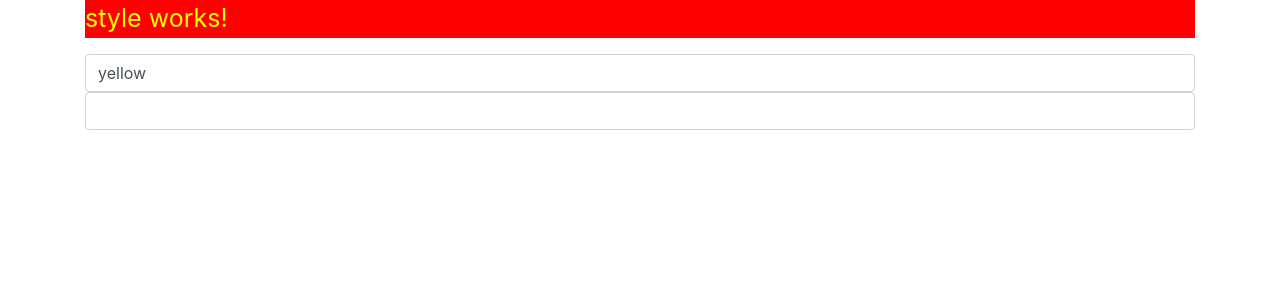
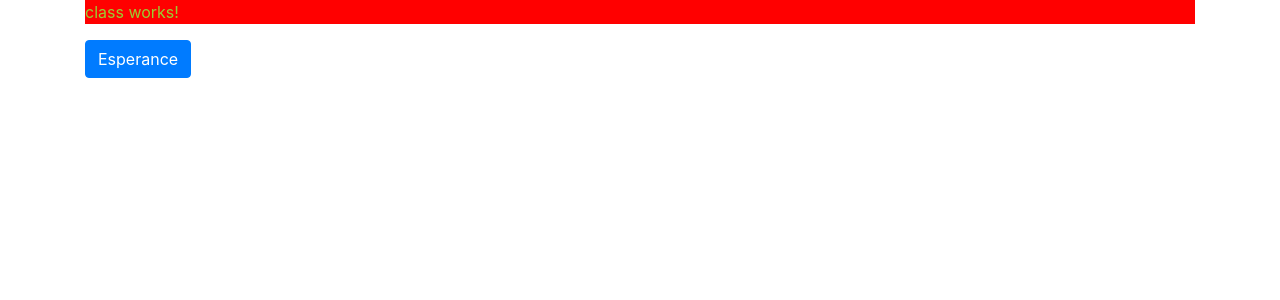
Before and after one commit to Group-ITDevSuccess/CoursAngular, an Angular app in the folder FormaAngular9/: page / in a window 1280 px wide. Shown: the top 300 px of the page. Built offline with nearby package versions, Linux system fonts and the light colour scheme.

Commit message:
Fin pour le directive de Class

```diff
--- a/FormaAngular9/src/app/app.component.html
+++ b/FormaAngular9/src/app/app.component.html
@@ -1,3 +1,3 @@
 <!-- <app-cv></app-cv> -->
 <!-- <app-style [color]="'yellow'" [bgColor]="'red'"></app-style> -->
-<app-style [color]="'yellow'" [bgColor]="'red'"></app-style>
+<app-class></app-class>
--- a/FormaAngular9/src/app/app.module.ts
+++ b/FormaAngular9/src/app/app.module.ts
@@ -8,6 +8,7 @@ import { ItemCVComponent } from './components/cvTech/item-cv/item-cv.component';
 import { DetailsCvComponent } from './components/cvTech/details-cv/details-cv.component';
 import { StyleComponent } from './directive/style/style.component';
 import { FormsModule } from '@angular/forms';
+import { ClassComponent } from './directive/class/class.component';
 
 @NgModule({
   declarations: [
@@ -16,7 +17,8 @@ import { FormsModule } from '@angular/forms';
     ListCVComponent,
     ItemCVComponent,
     DetailsCvComponent,
-    StyleComponent
+    StyleComponent,
+    ClassComponent
   ],
   imports: [
     BrowserModule,
--- /dev/null
+++ b/FormaAngular9/src/app/directive/class/class.component.css
@@ -0,0 +1,14 @@
+.est{
+  background-color: red;
+  color: yellowgreen;
+}
+
+.barca{
+  background-color: purple;
+  color: darkred;
+}
+
+.milan{
+  background-color: red;
+  color: black;
+}
--- /dev/null
+++ b/FormaAngular9/src/app/directive/class/class.component.html
@@ -0,0 +1,3 @@
+<p [ngClass]="{'est': est, 'barca': barca,'milan': milan}">class works!</p>
+
+<button class="btn btn-primary" (click)="changeTeam()">Esperance</button>
--- /dev/null
+++ b/FormaAngular9/src/app/directive/class/class.component.ts
@@ -0,0 +1,23 @@
+import { Component, OnInit } from '@angular/core';
+
+@Component({
+  selector: 'app-class',
+  templateUrl: './class.component.html',
+  styleUrls: ['./class.component.css']
+})
+export class ClassComponent implements OnInit {
+
+  est = true;
+  milan= false;
+  barca= false;
+  constructor() { }
+
+  ngOnInit(): void {
+  }
+
+  changeTeam(){
+    this.est = true;
+    this.barca = false;
+    this.milan= true;
+  }
+}
```
Also changed, not shown: 1 other file (tests, documents, lock files or other folders).
